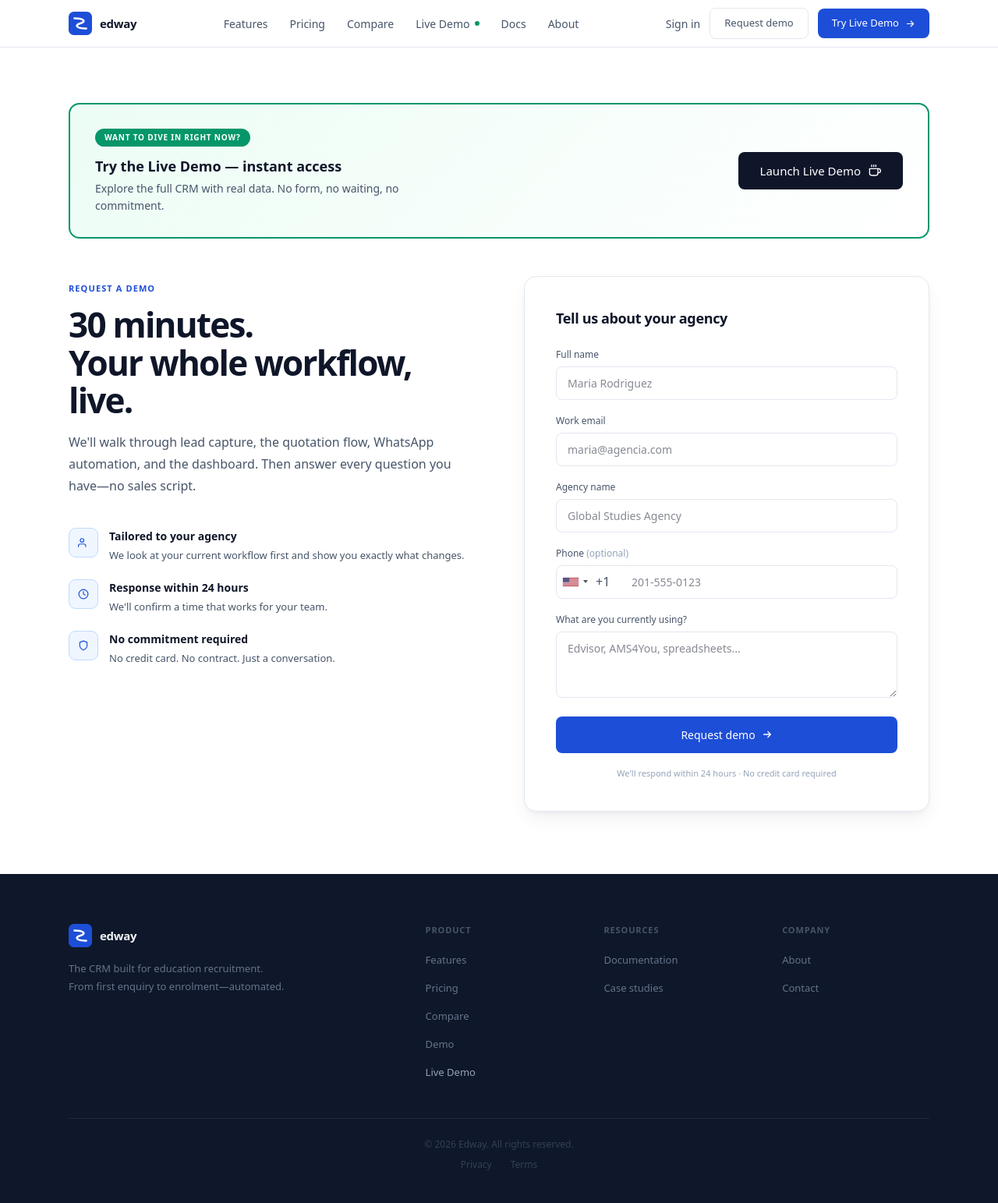
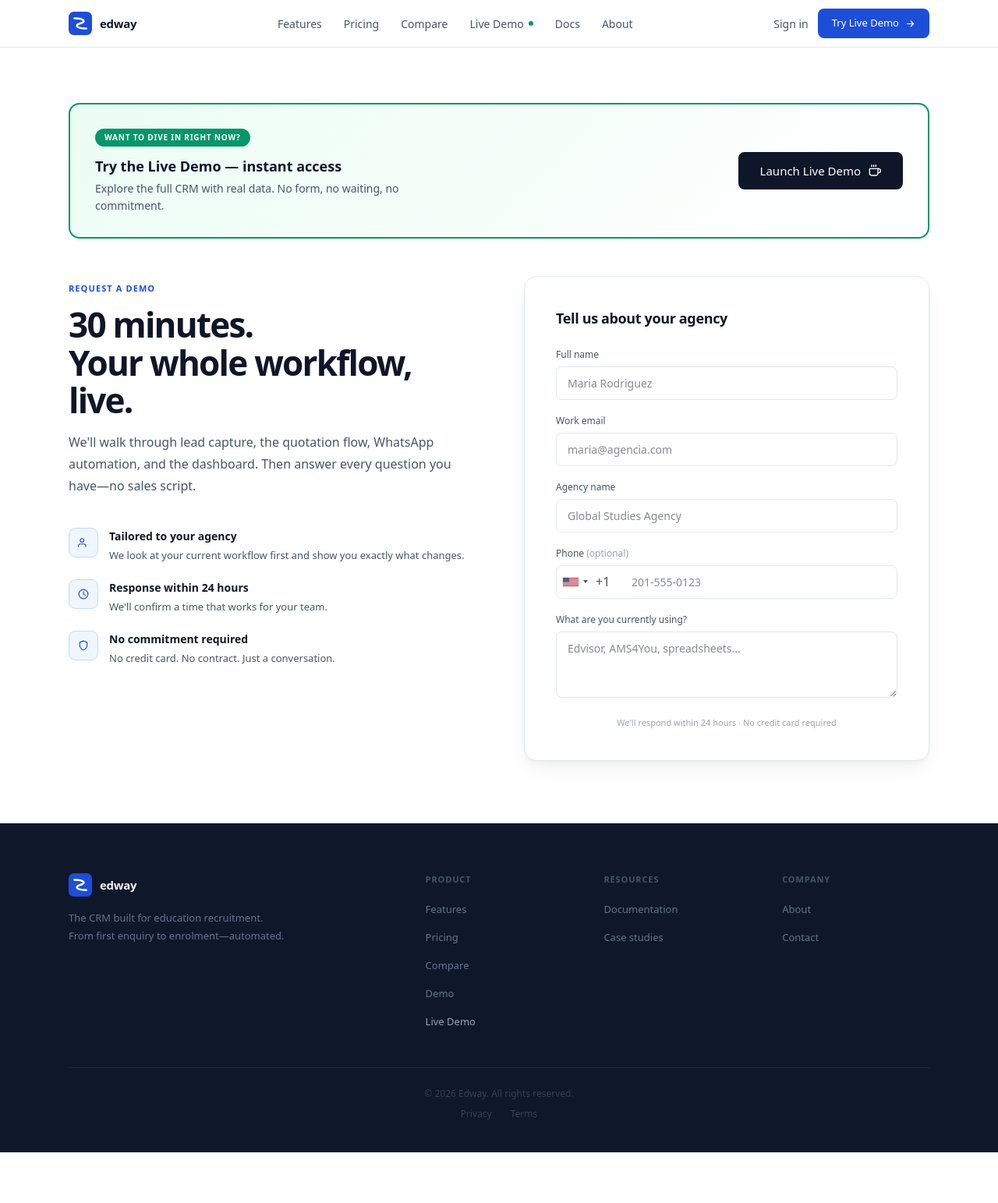
Before and after one commit to hernansaa/edway-web, a Django app: template src/apps/marketing/templates/marketing/demo.html in a window 1280 px wide. Shown: the whole page at 78% size. After the commit the page ends 1478 px from the top, so only its background shows below. Run offline with Django 5.2, Linux system fonts and the light colour scheme; the template is opened without the code that fills it, so the values that code supplies are empty.

Commit message:
Hide request demo buttons temporarily

```diff
--- a/src/apps/marketing/templates/marketing/base.html
+++ b/src/apps/marketing/templates/marketing/base.html
@@ -224,7 +224,7 @@
             <!-- Right CTAs -->
             <div class="hidden md:flex" style="gap:12px;align-items:center;">
                 <a href="{% url 'marketing:demo' %}" class="nav-link">Sign in</a>
-                <a href="{% url 'marketing:demo' %}" class="btn-secondary" style="padding:9px 18px;font-size:13px;">
+                <a href="{% url 'marketing:demo' %}" class="btn-secondary" style="padding:9px 18px;font-size:13px;display:none;">
                     Request demo
                 </a>
                 <a href="https://app.edway.io/" target="_blank" rel="noopener noreferrer" class="btn-primary" style="padding:9px 18px;font-size:13px;">
@@ -262,7 +262,7 @@
                 <div style="padding-top:12px;border-top:1px solid var(--border);display:flex;flex-direction:column;gap:10px;">
                     <a href="{% url 'marketing:demo' %}" class="nav-link">Sign in</a>
                     <a href="https://app.edway.io/" target="_blank" rel="noopener noreferrer" class="btn-primary" style="justify-content:center;">Try Live Demo</a>
-                    <a href="{% url 'marketing:demo' %}" class="btn-secondary" style="justify-content:center;text-align:center;">Request demo</a>
+                    <a href="{% url 'marketing:demo' %}" class="btn-secondary" style="justify-content:center;text-align:center;display:none;">Request demo</a>
                 </div>
             </div>
         </div>
--- a/src/apps/marketing/templates/marketing/demo.html
+++ b/src/apps/marketing/templates/marketing/demo.html
@@ -125,7 +125,7 @@
 
 
 
-                    <button type="submit" class="btn-primary" style="width:100%;justify-content:center;padding:13px;font-size:14px;">
+                    <button type="submit" class="btn-primary" style="width:100%;justify-content:center;padding:13px;font-size:14px;display:none;">
                         Request demo
                         <svg width="14" height="14" viewBox="0 0 16 16" fill="none"><path d="M3 8h10M9 4l4 4-4 4" stroke="currentColor" stroke-width="1.5" stroke-linecap="round" stroke-linejoin="round"/></svg>
                     </button>
--- a/src/apps/marketing/templates/marketing/home.html
+++ b/src/apps/marketing/templates/marketing/home.html
@@ -29,7 +29,7 @@
                 <a href="{% url 'marketing:features' %}" class="btn-secondary" style="padding:13px 28px;font-size:15px;">
                     Explore features
                 </a>
-                <a href="{% url 'marketing:demo' %}" class="btn-secondary" style="padding:13px 28px;font-size:15px;">
+                <a href="{% url 'marketing:demo' %}" class="btn-secondary" style="padding:13px 28px;font-size:15px;display:none;">
                     Request a demo
                 </a>
             </div>
```
